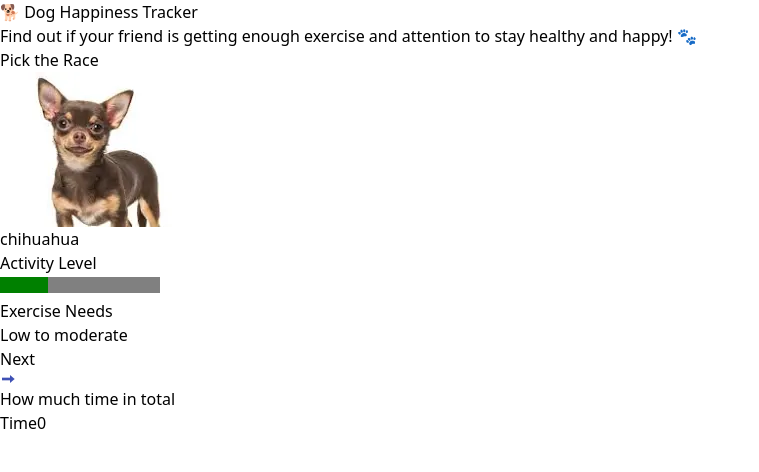
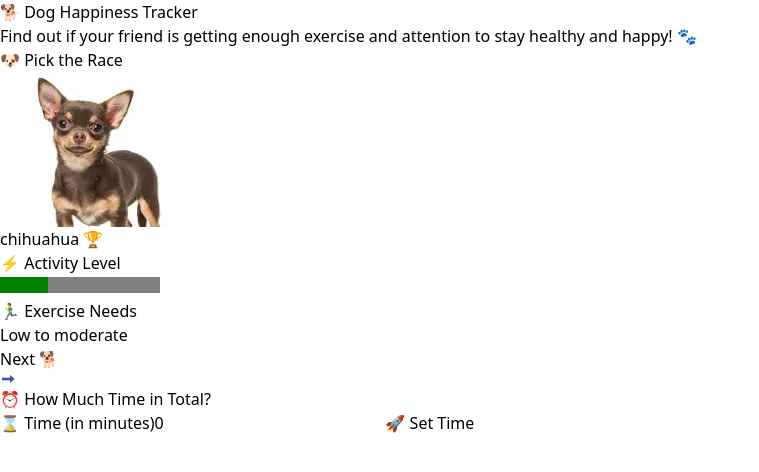
Before and after one commit to Giorgiod91/IsMyDogHappy, a Next.js app: page / in a window 1280 px wide. Shown: the top 472 px of the page, without its empty margins (0-759 px from the left). Built offline with nearby package versions, Linux system fonts and the light colour scheme.

Commit message:
optimized styling for the  cards

```diff
--- a/src/app/components/DogRace.tsx
+++ b/src/app/components/DogRace.tsx
@@ -18,28 +18,43 @@
   };
 
   return (
-    <div className="border-6 flex h-[420px] w-[300px] flex-col border shadow-lg transition hover:scale-105">
-      <h1 className="p-2 text-center">Pick the Race </h1>
-      <div className="flex flex-col items-center space-x-3">
-        <img src={DogRaces[currentIndex]?.img} alt="dograce" className="p-2" />
-        <p className="pr-3">{DogRaces[currentIndex]?.name}</p>
-        <div className="flex w-full flex-col space-y-2">
-          <p>Activity Level</p>
+    <div className="relative flex h-[500px] w-[350px] flex-col items-center rounded-xl border-4 bg-[#FFDBB5] p-4 shadow-lg transition-transform hover:scale-105">
+      <h1 className="mb-2 flex items-center space-x-2 text-lg font-semibold text-gray-700">
+        🐶 <span>Pick the Race</span>
+      </h1>
+      <div className="mb-3 flex w-full flex-col items-center">
+        <img
+          src={DogRaces[currentIndex]?.img}
+          alt="dograce"
+          className="mb-4 h-48 w-full rounded-lg object-cover shadow-md"
+        />
+        <p className="mb-1 text-xl font-medium text-gray-800">
+          {DogRaces[currentIndex]?.name} 🏆
+        </p>
+      </div>
+
+      <div className="flex w-full flex-col space-y-2 px-4">
+        <p className="text-sm font-semibold text-gray-600">⚡ Activity Level</p>
         <progress
           className="progress progress-accent w-full"
           value={DogRaces[currentIndex]?.activity_level}
           max="100"
         ></progress>
-          <p>Exercise Needs</p>
-          <p>
+
+        <p className="text-sm font-semibold text-gray-600">🏃‍♂️ Exercise Needs</p>
+        <p className="text-sm text-gray-700">
           {DogRaces[currentIndex]?.exercise_needs ||
-              "Information not available"}
+            "ℹ️ Information not available"}
         </p>
       </div>
+
+      <div className="absolute bottom-4 flex w-full items-center justify-between px-4">
+        <h2 className="text-md font-semibold text-gray-600">Next 🐕</h2>
+        <FcRight
+          onClick={slidePictures}
+          className="cursor-pointer text-3xl transition-transform hover:scale-110"
+        />
       </div>
-
-      <h2 className="pl-2">Next</h2>
-      <FcRight onClick={slidePictures} className="cursor-pointer pl-2" />
     </div>
   );
 }
--- a/src/app/components/LandingPage.tsx
+++ b/src/app/components/LandingPage.tsx
@@ -6,11 +6,11 @@
 
 function LandingPage({}: Props) {
   return (
-    <div className="flex flex-col items-center pt-40">
+    <div className="mx-auto flex max-w-screen-lg flex-col items-center px-4 pt-20">
       <h1 className="text-4xl font-bold tracking-tight md:text-6xl">
         🐕 Dog Happiness Tracker
       </h1>
-      <p className="p-2 pl-11 text-lg">
+      <p className="mt-4 text-center text-lg text-gray-600 md:text-xl">
         Find out if your friend is getting enough exercise and attention to stay
         healthy and happy! 🐾{" "}
       </p>
--- a/src/app/components/TimeToMove.tsx
+++ b/src/app/components/TimeToMove.tsx
@@ -15,20 +15,28 @@
 
   const handleSubmit = () => {};
   return (
-    <div className="border-6 flex h-[280px] w-[200px] flex-col border shadow-lg transition hover:scale-105">
-      <h1 className="p-2 text-center">How much time in total </h1>
-      <form className="flex flex-col" onSubmit={handleSubmit}>
-        <label htmlFor="time" className="mb-2">
-          Time
+    <div className="flex h-[300px] w-[300px] flex-col items-center rounded-xl border-4 bg-[#FFDBB5] p-5 shadow-lg transition-transform hover:scale-105">
+      <h1 className="mb-4 flex items-center space-x-2 text-xl font-semibold text-gray-700">
+        ⏰ <span>How Much Time in Total?</span>
+      </h1>
+      <form className="flex w-full flex-col space-y-4" onSubmit={handleSubmit}>
+        <label htmlFor="time" className="text-sm font-medium text-gray-600">
+          ⌛ Time (in minutes)
         </label>
         <input
           value={time}
           onChange={(e) => setTime(parseInt(e.target.value))}
           type="number"
           id="time"
-          className="rounded border-2 border-orange-500 p-2"
+          className="rounded-lg border-2 border-blue-500 p-3 text-center text-lg"
           placeholder="Enter time"
         />
+        <button
+          type="submit"
+          className="mt-4 w-full rounded-lg bg-blue-500 py-2 text-white transition-all duration-300 hover:bg-blue-600"
+        >
+          🚀 Set Time
+        </button>
       </form>
     </div>
   );
```
Lines whose indentation alone changed are shown as unchanged.
